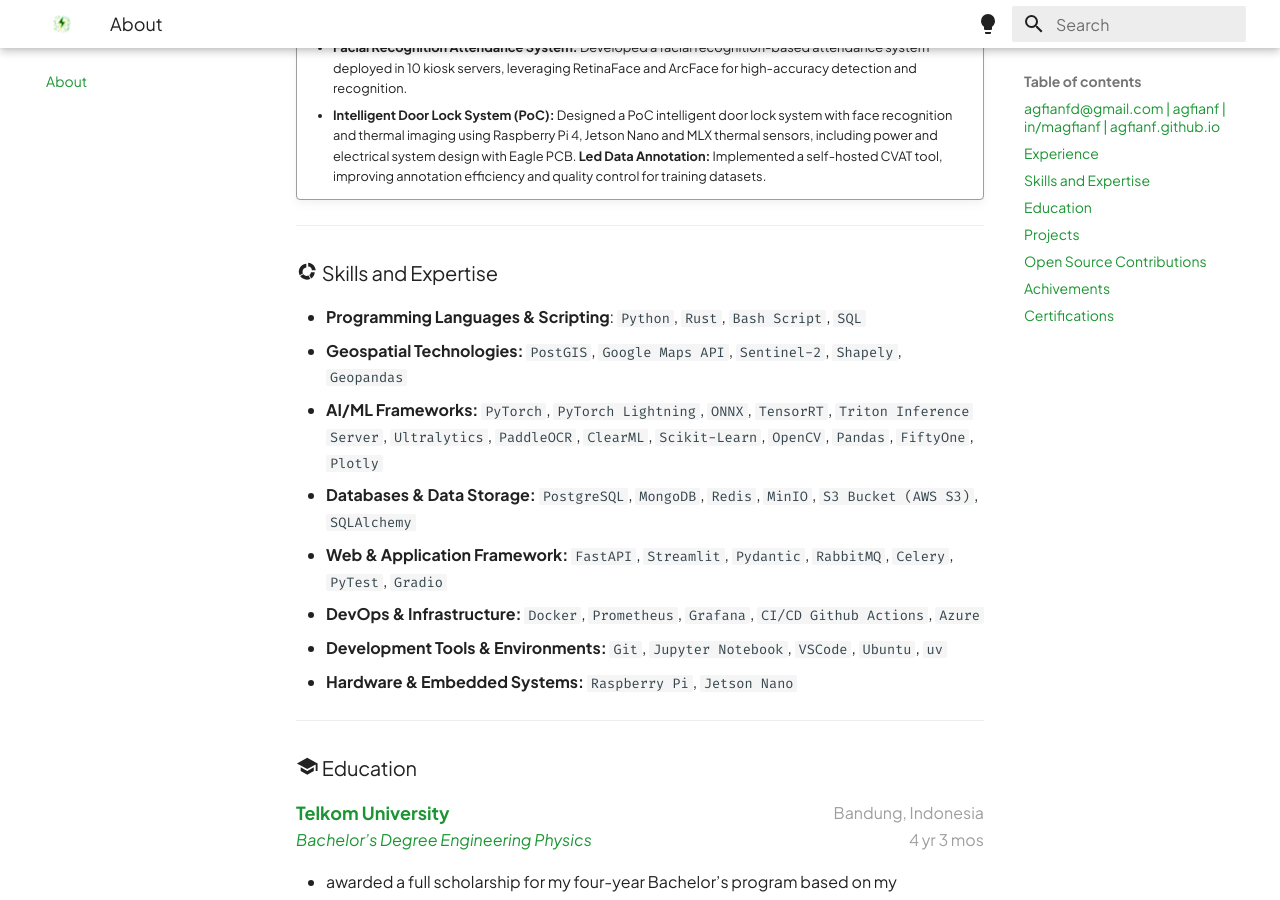
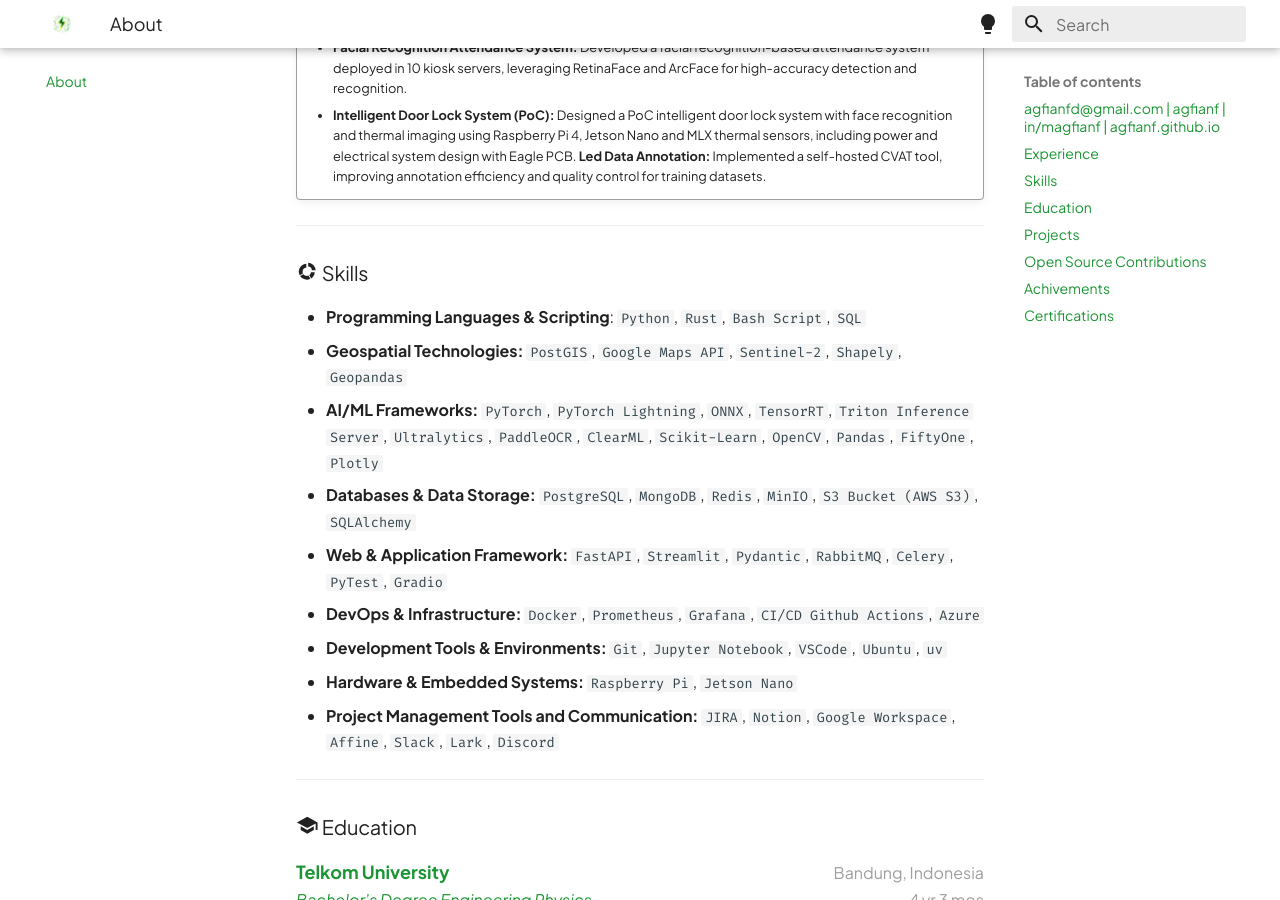
Before and after one commit to agfianf/agfianf.github.io, an MkDocs documentation site: the page built from docs/about.md, in a window 1280 px wide and 900 px high, scrolled down 2736 px. Built offline with MkDocs 1.6.1 and Material for MkDocs 9.7.7, drawn with Linux system fonts in a browser that asks for light colours.

Commit message:
fix: update skills section in documentation; add project management tools and communication platforms

```diff
--- a/docs/about.md
+++ b/docs/about.md
@@ -114,7 +114,7 @@
 
 ---
 
-### :material-chart-arc: Skills and Expertise
+### :material-chart-arc: Skills
 
 - **Programming Languages & Scripting**: `Python`, `Rust`, `Bash Script`, `SQL`
 - **Geospatial Technologies:** `PostGIS`, `Google Maps API`, `Sentinel-2`, `Shapely`, `Geopandas`
@@ -124,6 +124,7 @@
 - **DevOps & Infrastructure:** `Docker`, `Prometheus`, `Grafana`, `CI/CD Github Actions`, `Azure`
 - **Development Tools & Environments:** `Git`, `Jupyter Notebook`, `VSCode`, `Ubuntu`, `uv`
 - **Hardware & Embedded Systems:** `Raspberry Pi`, `Jetson Nano`
+- **Project Management Tools and Communication:** `JIRA`, `Notion`, `Google Workspace`, `Affine`, `Slack`, `Lark`, `Discord`
 
 ---
 
```
